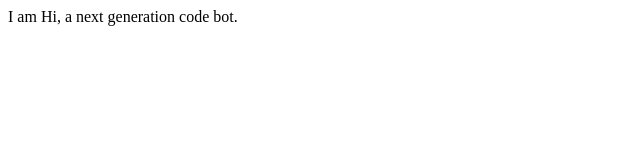
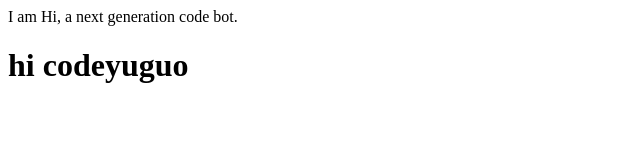
Before and after one commit to zhongguohaomao/hi, a website: page src/index.html in a window 1280 px wide. Shown: the whole page, without its empty margins (0-640 px from the left). Drawn offline with Linux system fonts and the light colour scheme.

Commit message:
study work flow

```diff
--- a/src/index.html
+++ b/src/index.html
@@ -8,6 +8,6 @@
 </head>
 <body>
     <div>I am Hi, a next generation code bot.</div>
-
+    <h1>hi codeyuguo<h1>
 </body>
 </html>
```
